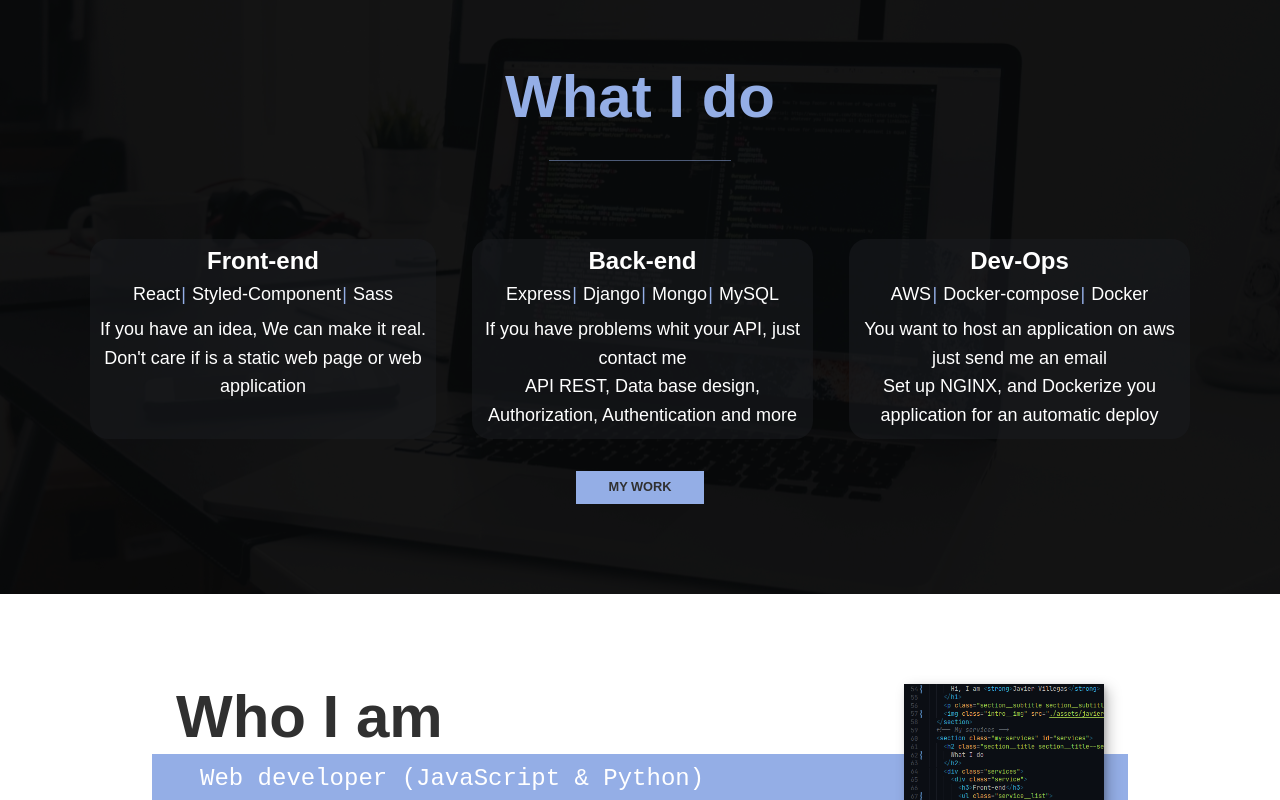
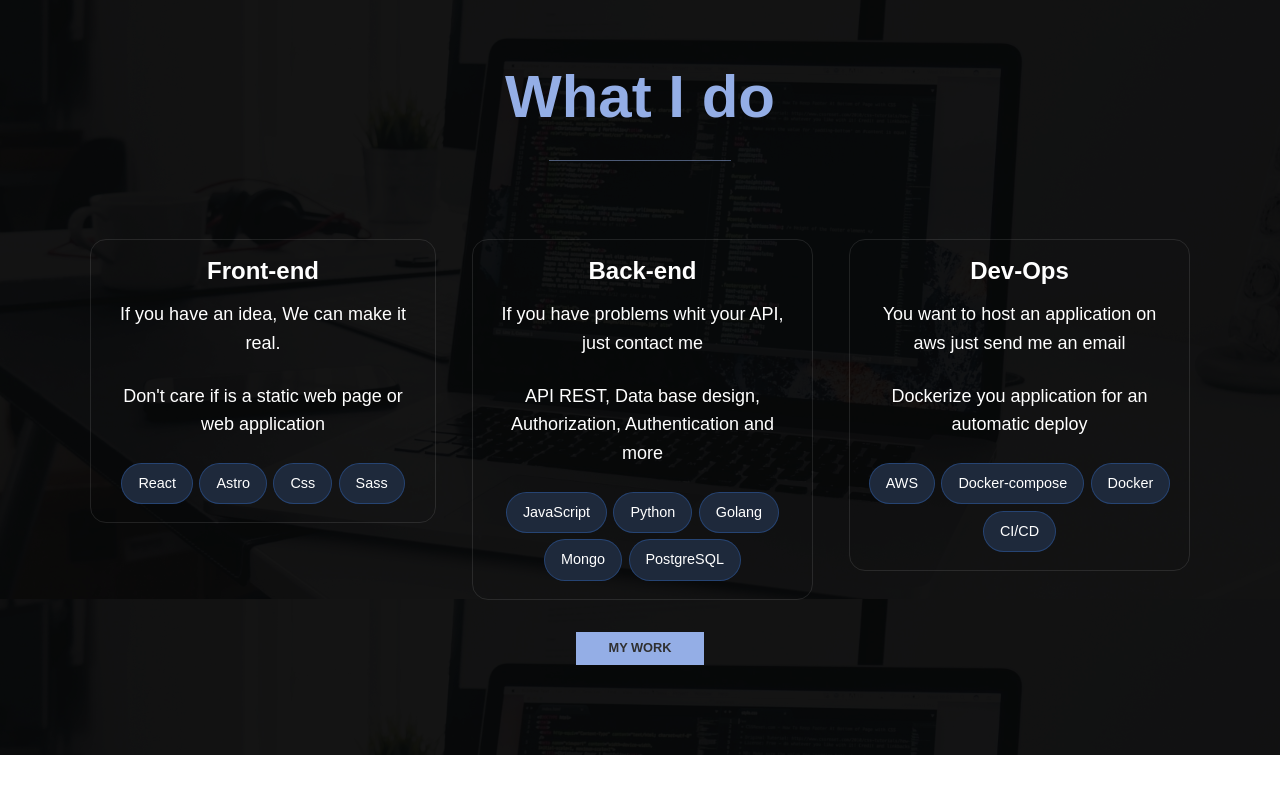
Before and after one commit to javillegasna/javillegasna.github.io, a React (Create React App) app: page /#/ in a window 1280 px wide. Shown: the part 554-1354 px from the top of the page. Built offline with nearby package versions, Linux system fonts and the light colour scheme.

Commit message:
Update services section

```diff
--- a/package.json
+++ b/package.json
@@ -18,7 +18,7 @@
     "web-vitals": "^2.1.4"
   },
   "scripts": {
-    "predeploy": "npm run build && echo 'alexandev.com' > ./build/CNAME",
+    "predeploy": "npm run build && echo 'javillegas.dev' > ./build/CNAME",
     "deploy": "gh-pages -d build",
     "start": "react-scripts start",
     "build": "react-scripts build",
--- a/src/views/home/Components/section_services/My_Services.css
+++ b/src/views/home/Components/section_services/My_Services.css
@@ -21,31 +21,69 @@
 }
 
 .service {
-  max-width: 500px;
   margin: 0 auto;
-  padding: 0.5em;
+  padding: 1em;
   margin-top: 1em;
+  height: 100%;
   border-radius: 1em;
   background-color: #1a1b1f91;
+  background: var(--bg-card);
+  border-radius: 16px;
+  transition: all 0.3s ease;
+  border: 1px solid rgba(255, 255, 255, 0.1);
+  position: relative;
+  overflow: hidden;
 }
+
+.service::before {
+  content: '';
+  position: absolute;
+  top: 0;
+  left: 0;
+  right: 0;
+  height: 4px;
+  background:linear-gradient(135deg, #667eea 0%, #764ba2 100%);
+  transform: scaleX(0);
+  transition: transform 0.3s ease;
+}
+.service:hover::before {
+  transform: scaleX(1);
+}
+
+.service:hover {
+  transform: translateY(-10px);
+  box-shadow: 0 25px 50px rgba(0, 0, 0, 0.3);
+}
+
+.service h3 {
+  font-size: 1.5rem;
+  margin-bottom: 1rem;
+}
+
+.service p {
+  margin-bottom: 1.5rem;
+}
+
+
 .service__list {
   list-style: none;
   display: flex;
   flex-wrap: wrap;
+  gap: 0.4rem;
   justify-content: center;
 }
 .service__list li {
-  position: relative;
-  margin: 6px;
+  padding: 0.5rem 1rem;
+  border-radius: 25px;
+  font-size: 0.9rem;
+  background:#1e293b;
+  border: 1px solid rgba(59, 130, 246, 0.3);
+  transition: all 0.3s ease;
 }
-.service__list li::after {
-  content: "|";
-  right: -6px;
-  position: absolute;
-  color: var(--clr-accent);
-}
-.service__list li:last-child:after {
-  content: "";
+ .service__list li:hover {
+  background: rgba(59, 130, 246, 0.1);
+  transform: translateY(-2px);
+  background: var(--clr-accent)
 }
 @media (min-width: 800px) {
   .services {
--- a/src/views/home/Components/section_services/My_Services.jsx
+++ b/src/views/home/Components/section_services/My_Services.jsx
@@ -7,38 +7,41 @@ const services = () => {
       <div className="services">
         <div className="service">
           <h3>Front-end</h3>
+          <p>If you have an idea, We can make it real.</p>
+          <p>Don't care if is a static web page or web application</p>
           <ul className="service__list">
             <li>React</li>
-            <li>Styled-Component</li>
+            <li>Astro</li>
+            <li>Css</li>
             <li>Sass</li>
           </ul>
-          <p>If you have an idea, We can make it real.</p>
-          <p>Don't care if is a static web page or web application</p>
         </div>
         <div className="service">
           <h3>Back-end</h3>
-          <ul className="service__list">
-            <li>Express</li>
-            <li>Django</li>
-            <li>Mongo</li>
-            <li>MySQL</li>
-          </ul>
           <p>If you have problems whit your API, just contact me</p>
           <p>
             API REST, Data base design, Authorization, Authentication and more
           </p>
+          <ul className="service__list">
+            <li>JavaScript</li>
+            <li>Python</li>
+            <li>Golang</li>
+            <li>Mongo</li>
+            <li>PostgreSQL</li>
+          </ul>
         </div>
         <div className="service">
           <h3>Dev-Ops</h3>
+          <p> You want to host an application on aws just send me an email</p>
+          <p>
+            Dockerize you application for an automatic deploy
+          </p>
           <ul className="service__list">
             <li>AWS</li>
             <li>Docker-compose</li>
             <li>Docker</li>
+            <li>CI/CD</li>
           </ul>
-          <p> You want to host an application on aws just send me an email</p>
-          <p>
-            Set up NGINX, and Dockerize you application for an automatic deploy
-          </p>
         </div>
       </div>
       <a href="#work" className="btn">
```
Also changed, not shown: 1 other file (tests, documents, lock files or other folders).
